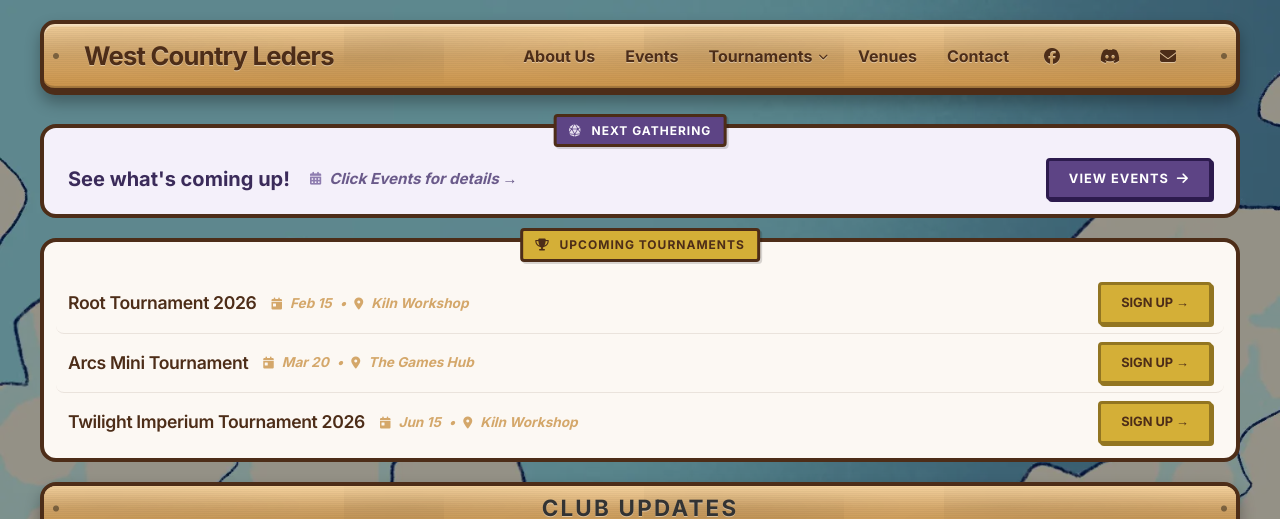
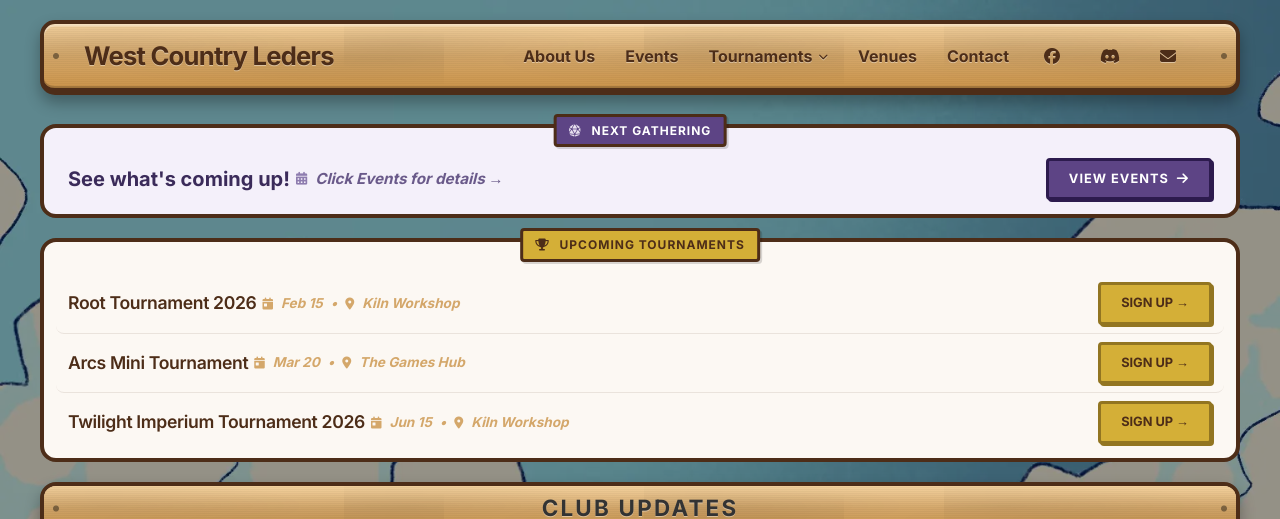
Before and after one commit to ChilledEther/west-country-leders-new, a Jekyll site: the page built from pages/home.md, in a window 1280 px wide. Shown: the top 519 px of the page. Built offline with Jekyll 4.4.1, drawn with Linux system fonts in a browser that asks for light colours; the list of posts is cut into pages by our own code.

Commit message:
style: Reduce various gap and margin values in home sections for a tighter layout.

```diff
--- a/_sass/_home-sections.scss
+++ b/_sass/_home-sections.scss
@@ -93,7 +93,7 @@
       flex-direction: row;
       align-items: center;
       justify-content: flex-start;
-      gap: 15px;
+      gap: 6px;
       flex-grow: 1;
       min-width: 0;
     }
@@ -176,11 +176,11 @@
         flex-direction: column;
         align-items: center;
         width: 100%;
-        margin-bottom: 10px;
+        margin-bottom: 4px;
       }
 
       .item-title {
-        margin-bottom: 4px;
+        margin-bottom: 0;
         white-space: normal;
       }
 
@@ -263,7 +263,7 @@
       flex-direction: column;
       align-items: center;
       text-align: center;
-      gap: 15px;
+      gap: 10px;
     }
   }
 
@@ -271,7 +271,7 @@
     display: flex;
     align-items: center;
     justify-content: flex-start;
-    gap: 20px;
+    gap: 6px;
     flex-wrap: wrap;
     flex: 1;
     min-width: 0;
@@ -280,7 +280,7 @@
     @media (max-width: $tablet-width) {
       flex-direction: column;
       align-items: center;
-      gap: 10px;
+      gap: 2px;
     }
 
     .event-title {
@@ -350,7 +350,7 @@
     @media (max-width: $tablet-width) {
       width: auto;
       min-width: 160px; // Ensure a nice minimum presence
-      margin-top: 10px;
+      margin-top: 2px;
     }
   }
 }
```
